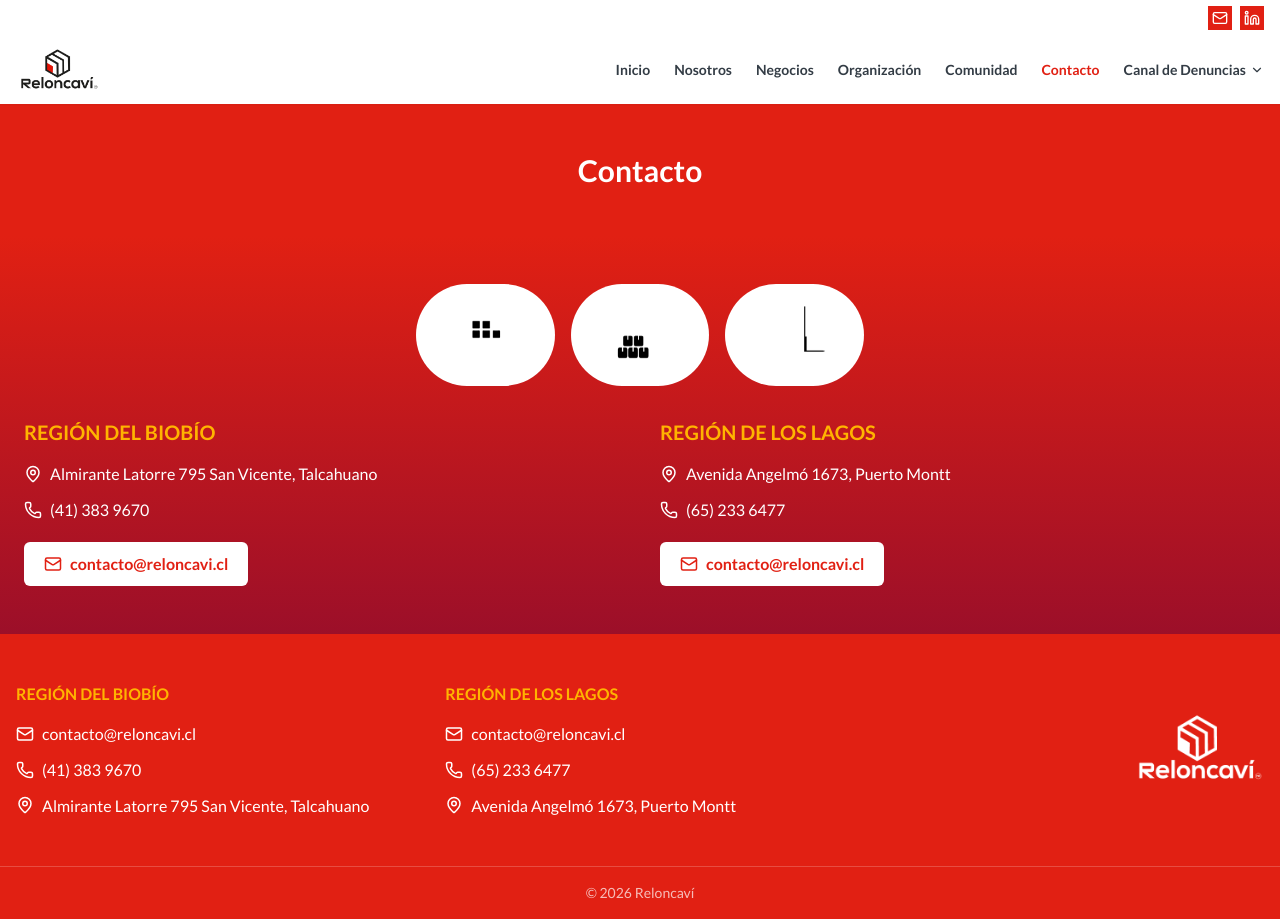
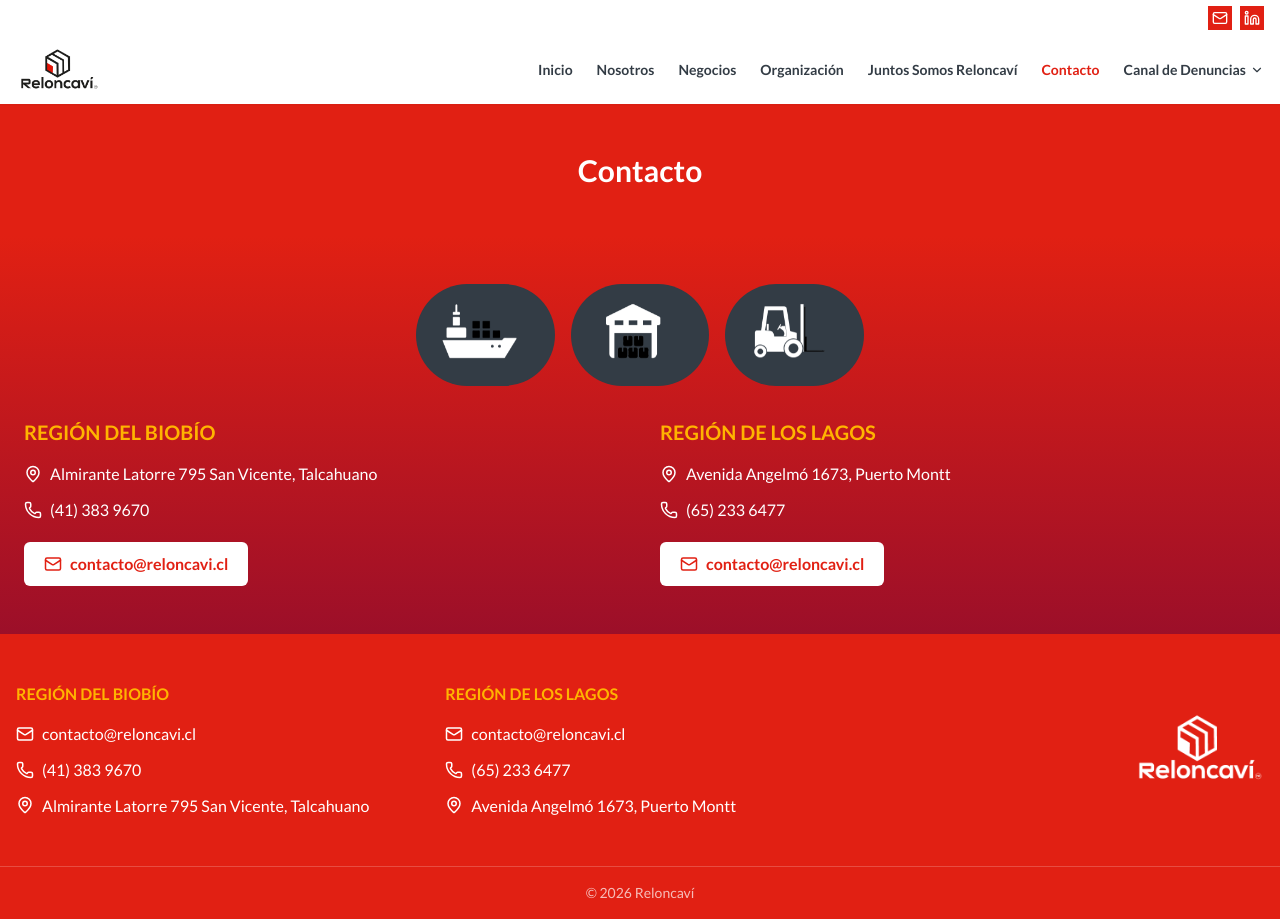
Before and after one commit to KaiseR0409/new-reloncavi-site-demo, a React (Vite) app: page /contacto in a window 1280 px wide. Built offline with nearby package versions, Linux system fonts and the light colour scheme.

Commit message:
style: dark icon chips on red gradient, stretch section to kill white bar

```diff
--- a/src/components/Navbar.jsx
+++ b/src/components/Navbar.jsx
@@ -9,7 +9,7 @@
   { to: "/nosotros", label: "Nosotros" },
   { to: "/servicios", label: "Negocios" },
   { to: "/organizacion", label: "Organización" },
-  { to: "/comunidad", label: "Comunidad" },
+  { to: "/comunidad", label: "Juntos Somos Reloncaví" },
   { to: "/contacto", label: "Contacto" },
 ]
 
--- a/src/pages/Contacto.jsx
+++ b/src/pages/Contacto.jsx
@@ -6,16 +6,16 @@
 
 export default function Contacto() {
   return (
-    <div>
+    <div className="flex flex-col flex-1">
       <section className="bg-lust py-12 px-6 text-center">
         <h1 className="text-3xl font-bold text-white">Contacto</h1>
       </section>
 
-      <section className="text-white py-12 px-6 bg-gradient-to-b from-lust to-[#9c0f29]">
+      <section className="text-white py-12 px-6 bg-gradient-to-b from-lust to-[#9c0f29] flex-1">
         <div className="max-w-7xl mx-auto">
           <div className="grid grid-cols-3 gap-4 mb-8 max-w-md mx-auto">
             {ICONS.map((i, idx) => (
-            <div key={i} className="bg-white rounded-full p-4">
+            <div key={i} className="bg-outer-space rounded-full p-4">
               <StampedIcon key={i} src={i} alt="Icono" delay={idx * 180} className="mx-auto h-16" />
             </div>
           ))}
```
